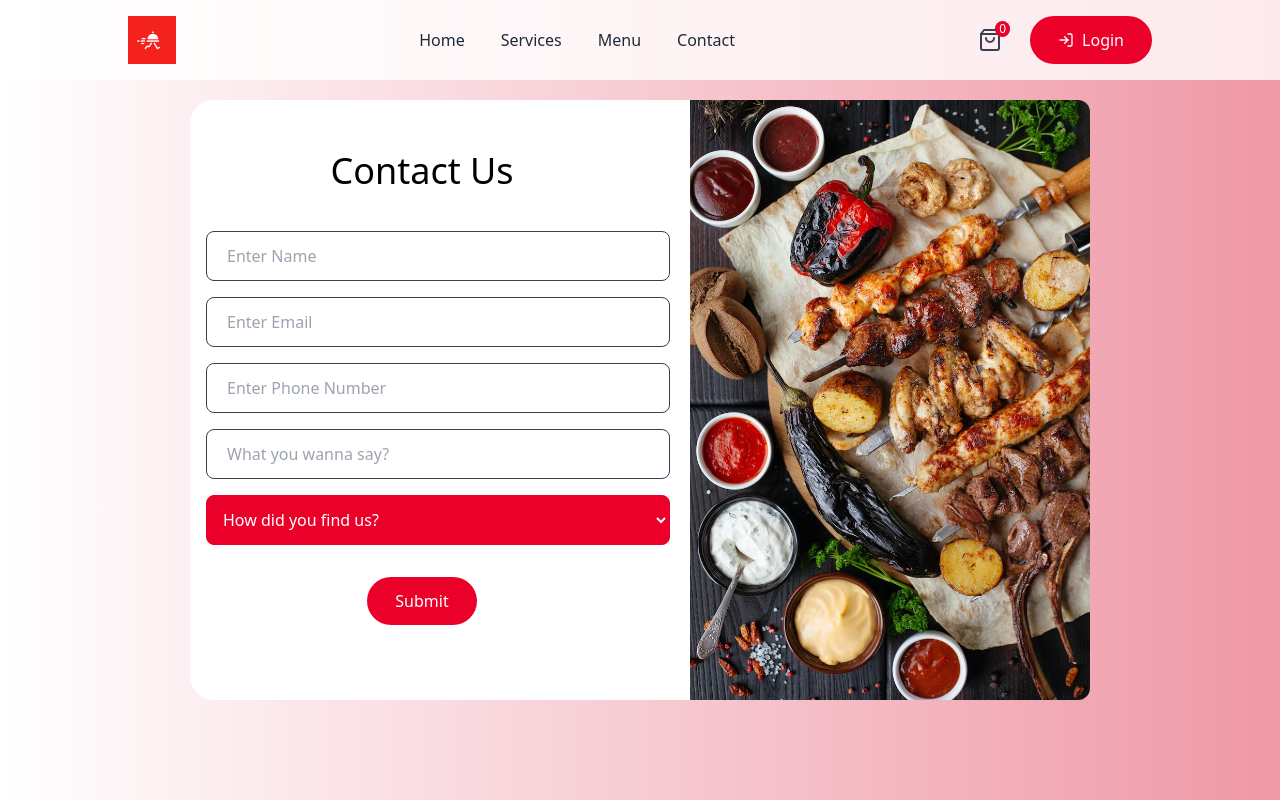
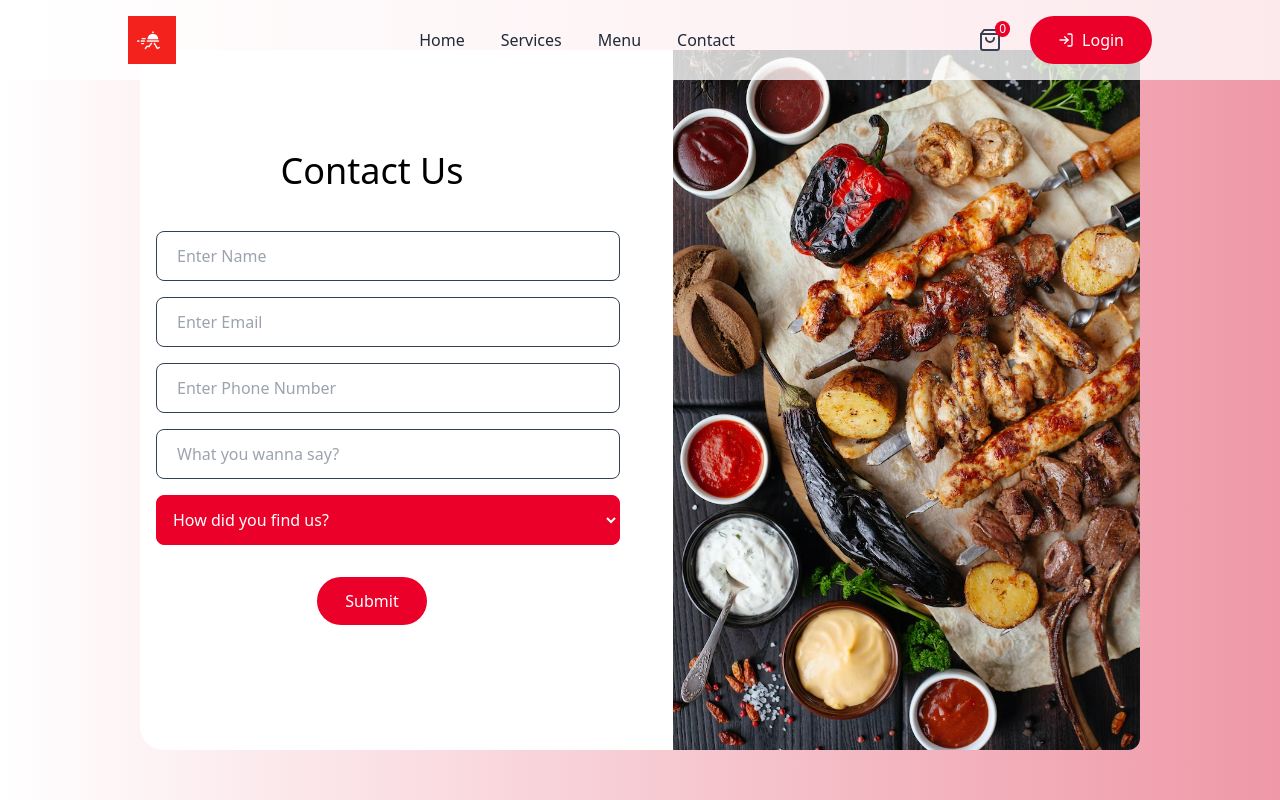
Before and after one commit to faiza-muskan/gym-app, a React (Create React App) app: page /contact in a window 1280 px wide. Built offline with nearby package versions, Linux system fonts and the light colour scheme.

Commit message:
style changes in contact component

```diff
--- a/src/components/contact/Contact.js
+++ b/src/components/contact/Contact.js
@@ -20,7 +20,7 @@ const Contact = () => {
 
   return (
     <section className="h-[100vh] bg-gradient-to-r from-white to-[#ef98a7] flex flex-col justify-center">
-      <div className=" container flex flex-row items-center justify-between h-[800px] bg-white rounded-3xl md:h-[600px] md:w-[900px]">
+      <div className=" container flex flex-row items-center justify-between lg:h-[700px] lg:w-[1000px] bg-white rounded-3xl md:h-[600px] md:w-[900px]">
         <div>
           <ConatctForm addContact={contactHandler} />
         </div>
@@ -28,7 +28,7 @@ const Contact = () => {
           <img
             src={food}
             alt="food"
-            className=" h-[800px] rounded-r-xl md:h-[600px]"
+            className=" h-[800px] rounded-r-xl md:h-[600px] lg:h-[700px]"
           />
         </div>
       </div>
```
